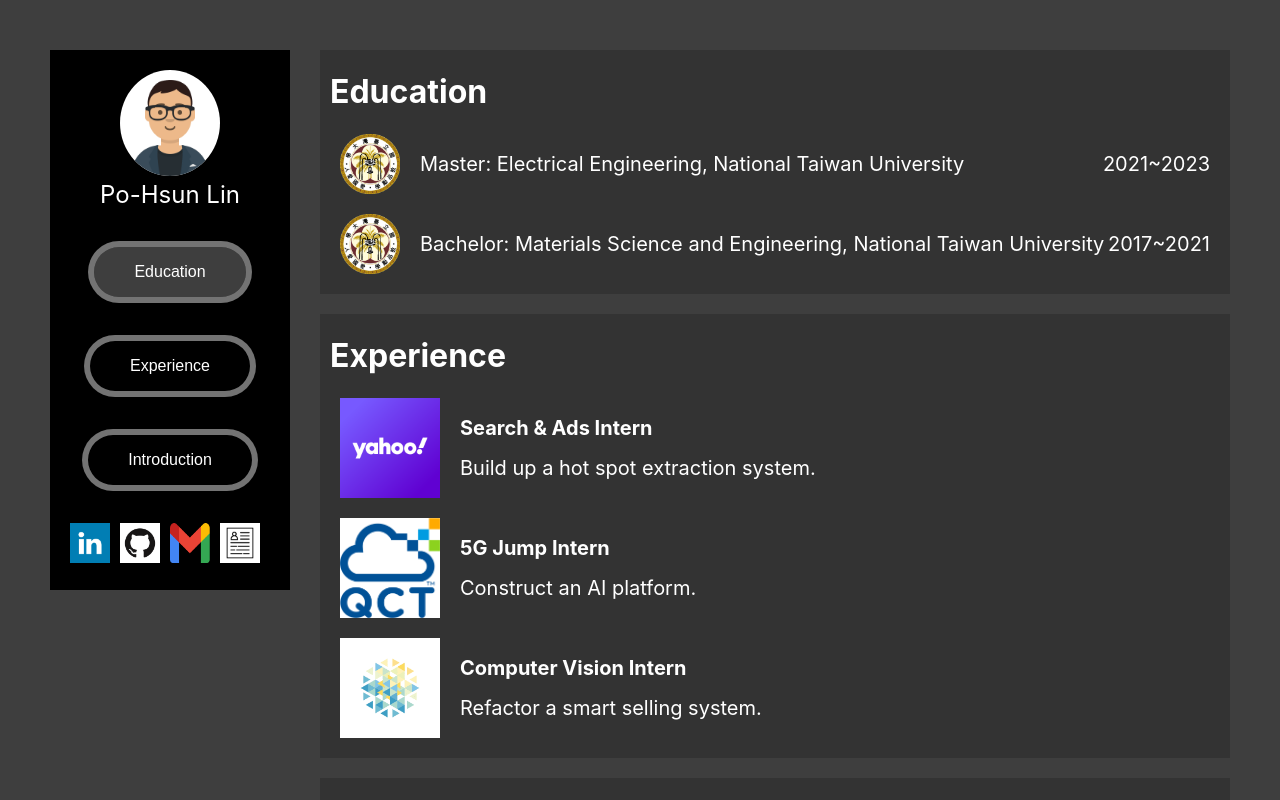
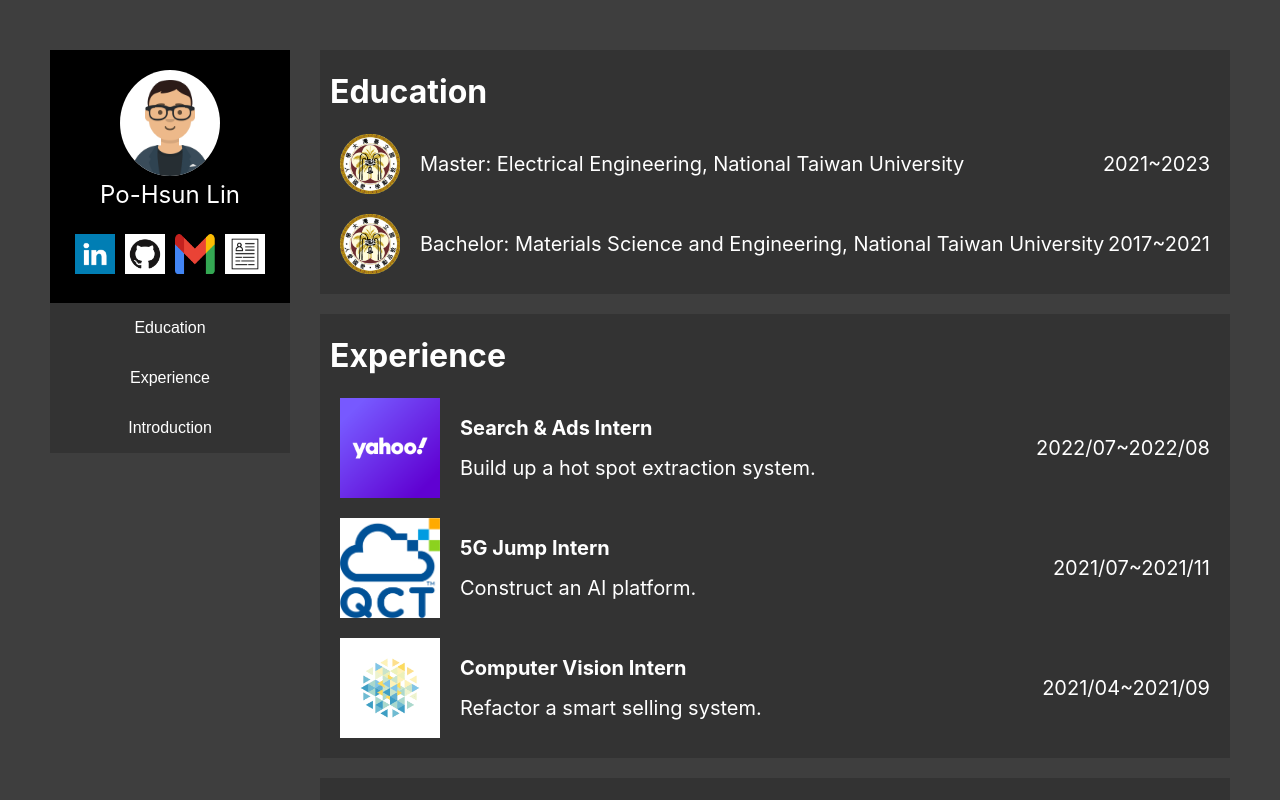
Before and after one commit to tsukiyashirokisaki/tsukiyashirokisaki.github.io, a React (Create React App) app: page / in a window 1280 px wide. Shown: the top 800 px of the page. Built offline with nearby package versions, Linux system fonts and the light colour scheme.

Commit message:
fix: exclude button from state

```diff
--- a/src/App.css
+++ b/src/App.css
@@ -1,15 +1,15 @@
-button {
-  margin: 2em auto;
+.main_theme_button {
   display: block;
-  border: 6px solid rgba(255,255,255,0.45);
+  width: 100%;
   font-size: 16px;
-  border-radius: 50px;
-  padding: 1em 2.5em;
-  background-repeat: no-repeat;
-  background-size: 100%;
-  background-clip: padding-box;
+  padding: 1em ;
   position: relative;
   color: #FFF;
+  background-color: #333333;
+  border: 0;
+}
+.main_theme_button:hover{
+  background-color: gray;
 }
 .title {
   font-size: 32px;
@@ -31,5 +31,5 @@ button {
 .icon {
   width: 40px;
   height: 40px;
-  margin-right: 10px;
+  margin: 5px;
 }
--- a/src/App.js
+++ b/src/App.js
@@ -1,30 +1,21 @@
 import './App.css';
-import React, { useState } from 'react';
+import React from 'react';
 import Person from './component/Person';
 import Button from './component/Button';
 import MainTheme from './MainTheme';
-import {info} from './data.js'
 function App() {
-  let arr = ['Education','Experience','Introduction'];
-  const [mode, setMode] = useState(arr[0]);
+  let arr = ['Education', 'Experience', 'Introduction'];
+  // const [mode, setMode] = useState(arr[0]);
   return (
-    <div className="App" style={{margin:'50px',display:'flex'}}>
-      <div style={{display:'block',backgroundColor:'#000000',padding:'20px',height:'500px'}}>
-        <Person/>
-        {arr.map((ele)=><Button val={ele} key={ele} mode={mode} onClick={()=>{setMode(ele)}} />)}
-        <div style={{alignItems:"center",justifyContent:"center",display:"flex"}}>
-        {info.map(data=>
-          <a key={data[1]} href={data[1]}>
-            <img className='icon' src={data[0]} key={data[1]}/>
-          </a>
-        )}
+    <div style={{ display: 'block' }}>
+      {/* <button>hello</button> */}
+      <div className="App" style={{ margin: '50px', display: 'flex' }}>
+        <div >
+          <Person />
+          {arr.map((ele) => <Button val={ele} key={ele} />)}
         </div>
-
-
+        <MainTheme></MainTheme>
       </div>
-
-      <MainTheme mode={mode}></MainTheme>
-
     </div>
   );
 }
--- a/src/MainTheme.js
+++ b/src/MainTheme.js
@@ -12,7 +12,7 @@ function MainTheme() {
         </div>
         <div id="Experience" className="section">
             <div className="title">Experience</div>
-            {experience.map(data=><Experience src={data.src} key={data.title} title={data.title} description={data.description}/>)}
+            {experience.map(data=><Experience src={data.src} key={data.title} title={data.title} description={data.description} time={data.time}/>)}
         </div>
         <div id="Introduction" className="section">
             <div className="title">Introduction</div>
--- a/src/component/Button.js
+++ b/src/component/Button.js
@@ -1,12 +1,12 @@
 import React from 'react';
 function Button(props) {
     return (
-        <a href={`#${props.val}`} style={{textDecoration:'none'}}>
-            <button className='button' style={{backgroundColor:(props.mode===props.val)?'#3E3E3E':'#000000',cursor:'pointer'}} onClick={props.onClick}>
+        <a href={`#${props.val}`} style={{ textDecoration: 'none' }}>
+            <button className="main_theme_button" style={{ cursor: "pointer" }}>
                 {props.val}
             </button>
         </a>
     );
-  }
+}
 
 export default Button;
--- a/src/component/Expereince.js
+++ b/src/component/Expereince.js
@@ -1,13 +1,12 @@
 import React from "react";
-function Experience(props){
-    return <div style={{alignItems:'center',display:'flex',padding:"10px"}}>
-        <img src={props.src} style={{width:"100px",height:"100px",backgroundColor:"white",marginRight:"20px"}}/>
+function Experience(props) {
+    return <div style={{ alignItems: 'center', display: 'flex', padding: "10px" }}>
+        <img src={props.src} style={{ width: "100px", height: "100px", backgroundColor: "white", marginRight: "20px" }} />
         <div className="innerText">
-            <div style={{fontWeight:"bold"}}>{`${props.title}`}</div>
+            <div style={{ fontWeight: "bold" }}>{`${props.title}`}</div>
             {`${props.description}`}
         </div>
-
+        <div className="innerText" style={{ marginLeft: 'auto' }}>{props.time}</div>
     </div>
-
 }
 export default Experience;
--- a/src/component/Person.js
+++ b/src/component/Person.js
@@ -1,12 +1,22 @@
 import React from 'react';
 import me from '../asset/avatars.png';
+import { info } from "../data.js"
 function Person() {
     return (
-        <div style={{textAlign:'center',width:'200px'}}>
-            <img src={me} style={{width:'100px',backgroundColor:'white',borderRadius:'50%'}}/>
-            <div style={{fontSize:'24px',color:'white'}}> Po-Hsun Lin</div>
+        <div style={{ display: 'block', backgroundColor: '#000000', padding: '20px' }}>
+            <div style={{ textAlign: 'center', width: '200px' }}>
+                <img src={me} style={{ width: '100px', backgroundColor: 'white', borderRadius: '50%' }} />
+                <div style={{ fontSize: '24px', color: 'white' }}> Po-Hsun Lin</div>
+            </div>
+            <div style={{ alignItems: "center", justifyContent: "center", display: "flex", marginTop: "20px" }}>
+                {info.map(data =>
+                    <a key={data[1]} href={data[1]}>
+                        <img className='icon' src={data[0]} key={data[1]} />
+                    </a>
+                )}
+            </div>
         </div>
     );
-  }
+}
 
 export default Person;
--- a/src/data.js
+++ b/src/data.js
@@ -6,20 +6,20 @@ import github_logo from "./asset/github_icon.png"
 import gmail_logo from "./asset/gmail_icon.png"
 import resume_logo from "./asset/resume_icon.jpg"
 const experience = [
-    {src:yahoo_logo,title:"Search & Ads Intern",description:"Build up a hot spot extraction system."},
-    {src:qct_logo,title:"5G Jump Intern",description:"Construct an AI platform."},
-    {src:retailingdata_logo,title:"Computer Vision Intern",description:"Refactor a smart selling system."}
+    { src: yahoo_logo, title: "Search & Ads Intern", description: "Build up a hot spot extraction system.", time:"2022/07~2022/08" },
+    { src: qct_logo, title: "5G Jump Intern", description: "Construct an AI platform.", time:"2021/07~2021/11" },
+    { src: retailingdata_logo, title: "Computer Vision Intern", description: "Refactor a smart selling system.", time:"2021/04~2021/09" }
 ]
 const intro = "Po-Hsun Lin is a passionate software developer who is currently in the second year of his EECS master program in NTU. In this summer vacation, he had joined Yahoo! and made contributions to the search team. He mainly focused on hot spot recommendation in the search result page. He applied nature language processing skills to analyze articles and extract popular spots. This saves time for the team who used to manually maintain hot spots every month. In other interns, Po-Hsun Lin gained the experience of running web application, including network configuration and data storage. Besides interns, he also enjoys competitions. He joined a contest hold by Deep01 about skull fracture detection in January. He co-worked with his teammates well to test and analyze many machine learning algorithms.  Finally, their team won the first prize for their perseverance. Po-Hsun Lin is ready for any opportunity to make the world a better place."
 const education = [
-    ["Master","Electrical Engineering, National Taiwan University","2021~2023"],
-    ["Bachelor","Materials Science and Engineering, National Taiwan University","2017~2021"]
+    ["Master", "Electrical Engineering, National Taiwan University", "2021~2023"],
+    ["Bachelor", "Materials Science and Engineering, National Taiwan University", "2017~2021"]
 ]
 const info = [
-    [linkedin_logo,"https://www.linkedin.com/in/po-hsun-stanley-lin-02a312158/"],
-    [github_logo,"https://github.com/tsukiyashirokisaki"],
-    [gmail_logo,"mailto:bokuwa08201230@gmail.com"],
-    [resume_logo,"https://drive.google.com/file/d/1G5EHOguiNHmHHopzM9bPGwq5Ztgcsvlr/view?usp=share_link"]
+    [linkedin_logo, "https://www.linkedin.com/in/po-hsun-stanley-lin-02a312158/"],
+    [github_logo, "https://github.com/tsukiyashirokisaki"],
+    [gmail_logo, "mailto:bokuwa08201230@gmail.com"],
+    [resume_logo, "https://drive.google.com/file/d/1G5EHOguiNHmHHopzM9bPGwq5Ztgcsvlr/view?usp=share_link"]
 
 ]
-export {experience,intro,education,info};
+export { experience, intro, education, info };
```
